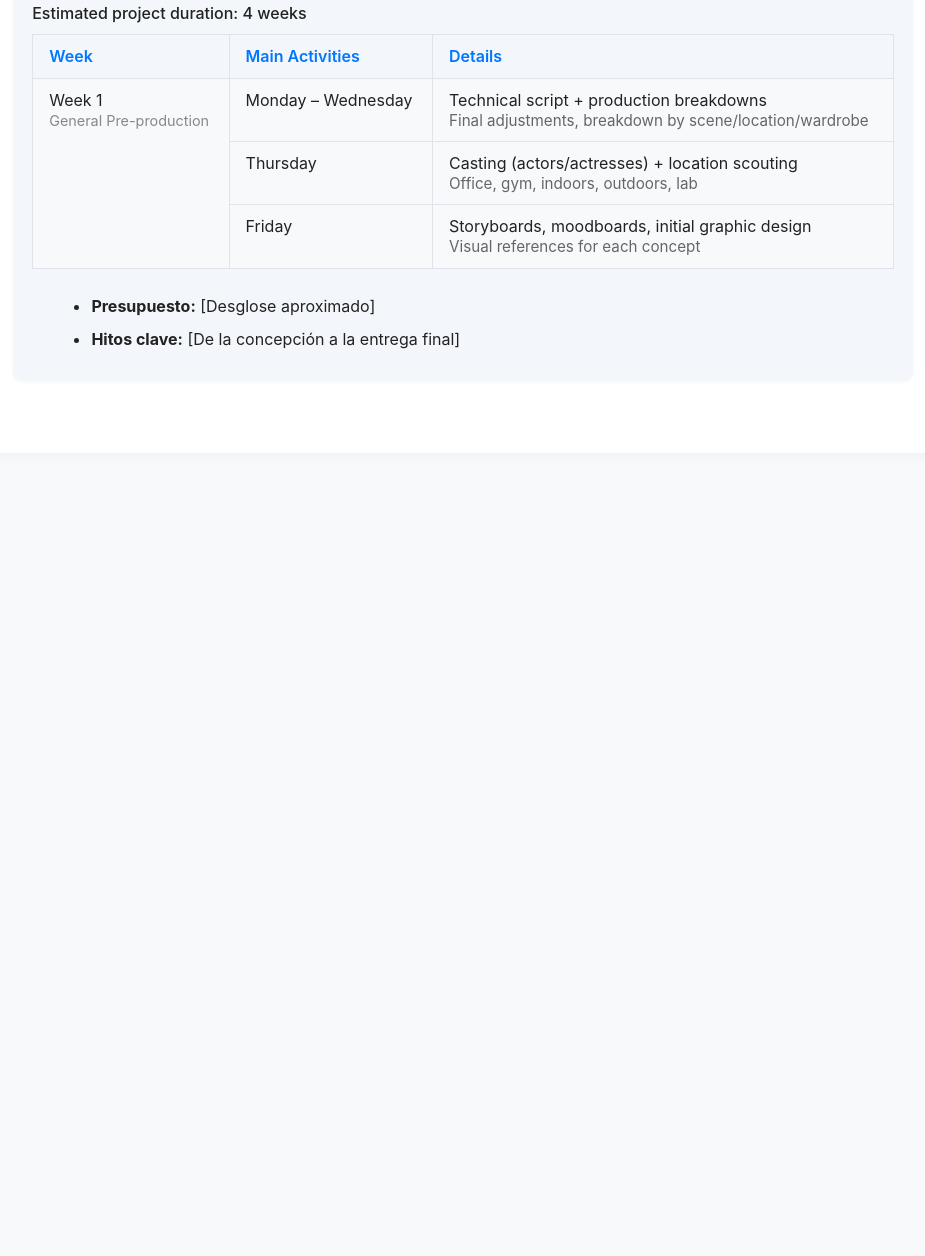
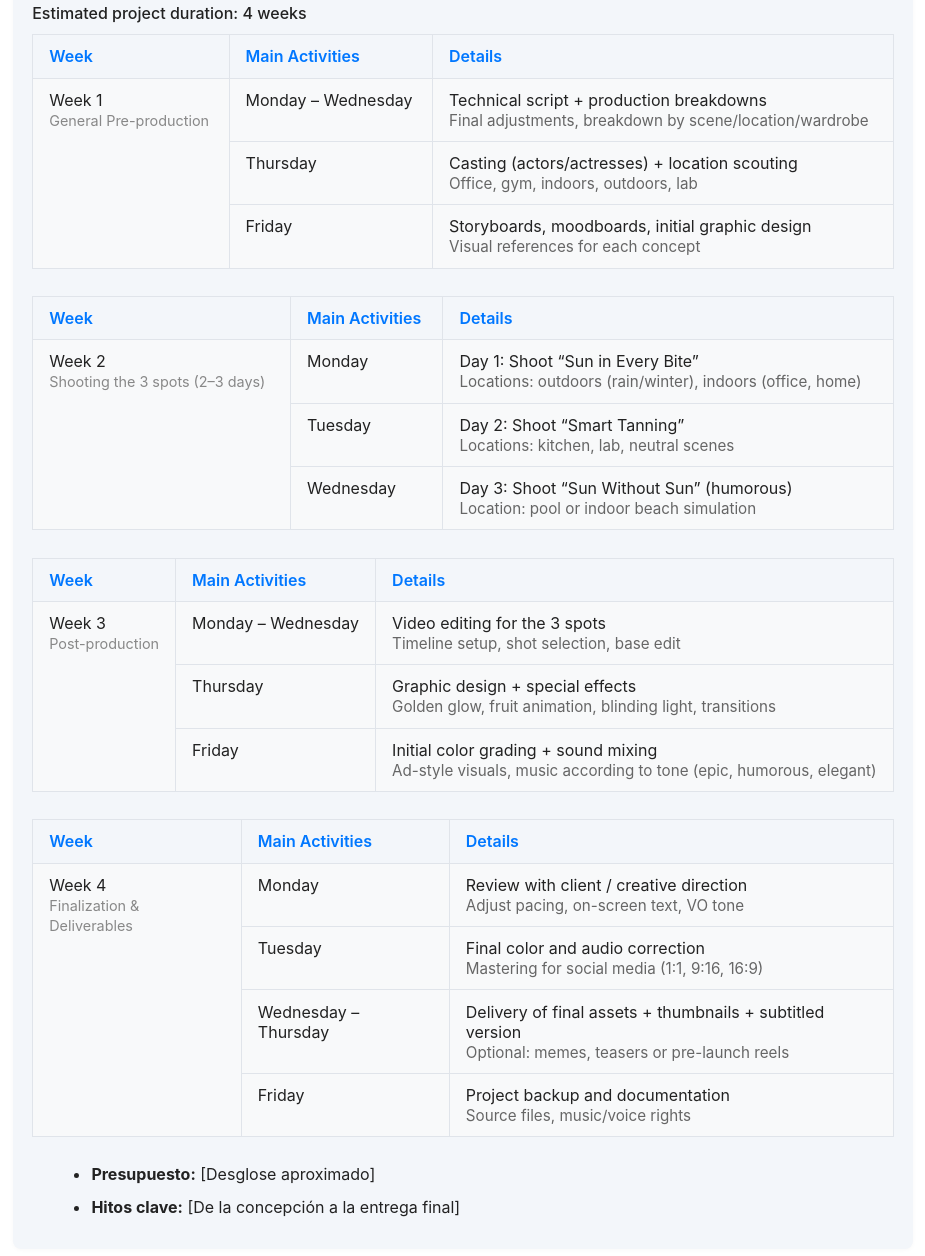
Before and after one commit to friends-others/waltergangi, a plain HTML site: page index.html in a window 1280 px wide. Shown: the part 4451-5707 px from the top of the page, without its empty margins (177-1102 px from the left). Before the commit the page ends 4936 px from the top, so only its background shows below. Drawn offline with Linux system fonts and the light colour scheme.

Commit message:
add tables 2,3,4

```diff
--- a/index.html
+++ b/index.html
@@ -368,6 +368,88 @@
             </tbody>
           </table>
         </div>
+        <div class="cronograma-table-wrapper">
+          <table class="cronograma-table">
+            <thead>
+              <tr>
+                <th>Week</th>
+                <th>Main Activities</th>
+                <th>Details</th>
+              </tr>
+            </thead>
+            <tbody>
+              <tr>
+                <td rowspan="4">Week 2<br><span style="font-size:0.9em;color:#888;">Shooting the 3 spots (2–3 days)</span></td>
+                <td>Monday</td>
+                <td>Day 1: Shoot “Sun in Every Bite”<br><span style="font-size:0.95em;color:#666;">Locations: outdoors (rain/winter), indoors (office, home)</span></td>
+              </tr>
+              <tr>
+                <td>Tuesday</td>
+                <td>Day 2: Shoot “Smart Tanning”<br><span style="font-size:0.95em;color:#666;">Locations: kitchen, lab, neutral scenes</span></td>
+              </tr>
+              <tr>
+                <td>Wednesday</td>
+                <td>Day 3: Shoot “Sun Without Sun” (humorous)<br><span style="font-size:0.95em;color:#666;">Location: pool or indoor beach simulation</span></td>
+              </tr>
+            </tbody>
+          </table>
+        </div>
+        <div class="cronograma-table-wrapper">
+          <table class="cronograma-table">
+            <thead>
+              <tr>
+                <th>Week</th>
+                <th>Main Activities</th>
+                <th>Details</th>
+              </tr>
+            </thead>
+            <tbody>
+              <tr>
+                <td rowspan="4">Week 3<br><span style="font-size:0.9em;color:#888;">Post-production</span></td>
+                <td>Monday – Wednesday</td>
+                <td>Video editing for the 3 spots<br><span style="font-size:0.95em;color:#666;">Timeline setup, shot selection, base edit</span></td>
+              </tr>
+              <tr>
+                <td>Thursday</td>
+                <td>Graphic design + special effects<br><span style="font-size:0.95em;color:#666;">Golden glow, fruit animation, blinding light, transitions</span></td>
+              </tr>
+              <tr>
+                <td>Friday</td>
+                <td>Initial color grading + sound mixing<br><span style="font-size:0.95em;color:#666;">Ad-style visuals, music according to tone (epic, humorous, elegant)</span></td>
+              </tr>
+            </tbody>
+          </table>
+        </div>
+        <div class="cronograma-table-wrapper">
+          <table class="cronograma-table">
+            <thead>
+              <tr>
+                <th>Week</th>
+                <th>Main Activities</th>
+                <th>Details</th>
+              </tr>
+            </thead>
+            <tbody>
+              <tr>
+                <td rowspan="5">Week 4<br><span style="font-size:0.9em;color:#888;">Finalization & Deliverables</span></td>
+                <td>Monday</td>
+                <td>Review with client / creative direction<br><span style="font-size:0.95em;color:#666;">Adjust pacing, on-screen text, VO tone</span></td>
+              </tr>
+              <tr>
+                <td>Tuesday</td>
+                <td>Final color and audio correction<br><span style="font-size:0.95em;color:#666;">Mastering for social media (1:1, 9:16, 16:9)</span></td>
+              </tr>
+              <tr>
+                <td>Wednesday – Thursday</td>
+                <td>Delivery of final assets + thumbnails + subtitled version<br><span style="font-size:0.95em;color:#666;">Optional: memes, teasers or pre-launch reels</span></td>
+              </tr>
+              <tr>
+                <td>Friday</td>
+                <td>Project backup and documentation<br><span style="font-size:0.95em;color:#666;">Source files, music/voice rights</span></td>
+              </tr>
+            </tbody>
+          </table>
+        </div>
         <ul>
           <li><strong>Presupuesto:</strong> [Desglose aproximado]</li>
           <li><strong>Hitos clave:</strong> [De la concepción a la entrega final]</li>
```
